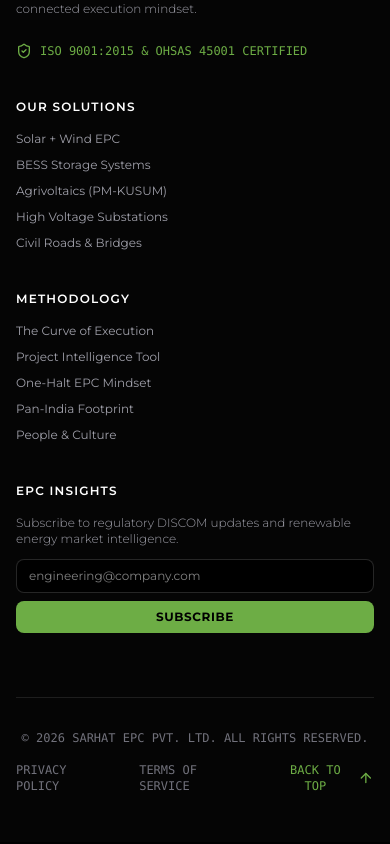
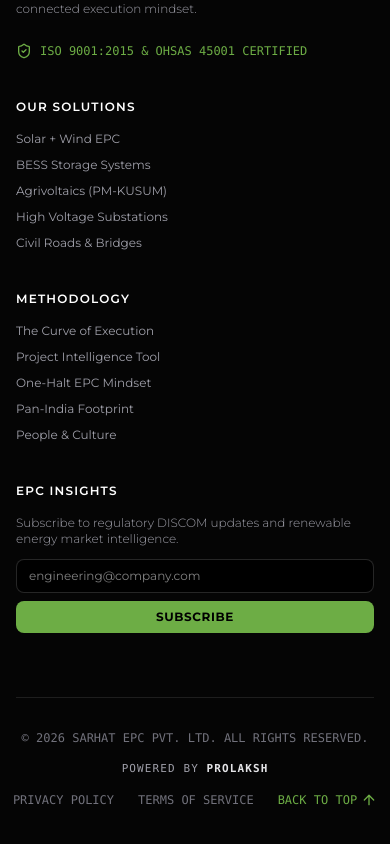
Before and after one commit to prolakshcell-it/Sarhat_Main_Website, a Next.js app: page / in a window 390 px wide. Shown: the part 11077-11921 px from the top of the page. Built offline with nearby package versions, Linux system fonts and the light colour scheme.

Commit message:
feat: add portfolio navigation link and footer attribution

```diff
--- a/src/components/Footer.tsx
+++ b/src/components/Footer.tsx
@@ -160,12 +160,19 @@
         </div>
 
         {/* Bottom Bar */}
-        <div className="pt-8 flex flex-col sm:flex-row items-center justify-between gap-4 text-xs text-zinc-500 font-mono">
-          <div>
+        <div className="pt-8 flex flex-col md:flex-row items-center justify-between gap-4 text-xs text-zinc-500 font-mono">
+          {/* Left: Copyright */}
+          <div className="whitespace-nowrap">
             © {new Date().getFullYear()} SARHAT EPC PVT. LTD. ALL RIGHTS RESERVED.
           </div>
 
-          <div className="flex items-center gap-6">
+          {/* Middle: Powered by Prolaksh */}
+          <div className="text-[11px] tracking-widest text-zinc-400 uppercase font-mono font-medium">
+            POWERED BY <span className="text-zinc-200 font-bold">PROLAKSH</span>
+          </div>
+
+          {/* Right: Policy Links & Back To Top */}
+          <div className="flex items-center gap-6 whitespace-nowrap">
             <a href="#" className="hover:text-zinc-300 transition-colors">
               PRIVACY POLICY
             </a>
--- a/src/components/Navbar.tsx
+++ b/src/components/Navbar.tsx
@@ -50,10 +50,10 @@
   const mainNavLinks = [
     { label: "ABOUT", href: "/about" },
     { label: "SOLUTIONS", href: "/solutions" },
+    { label: "PORTFOLIO", href: "/#execution" },
     { label: "FOOTPRINT", href: "/#footprint" },
     { label: "INTELLIGENCE", href: "/#intelligence" },
     { label: "INSIGHTS", href: "/insights" },
-
   ];
 
   return (
```
Also changed, not shown: src/components/Hero.tsx (line endings or trailing spaces).
